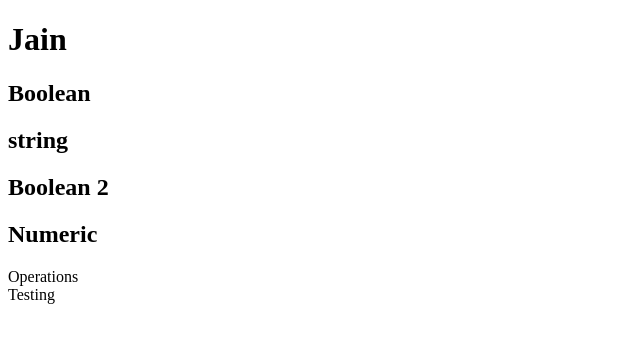
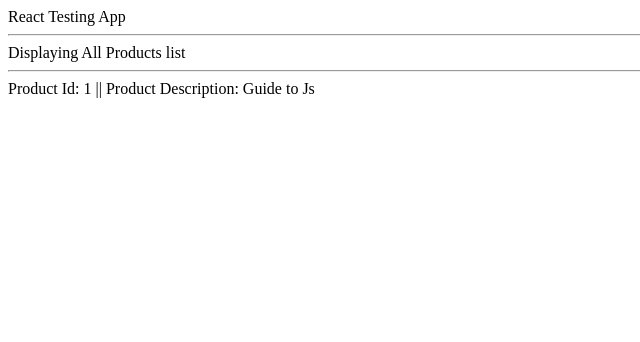
Before and after one commit to rishabhjj/React-Tutorial, a React app: page / in a window 1280 px wide. Shown: the top 342 px of the page, without its empty margins (0-640 px from the left). Built offline with nearby package versions, Linux system fonts and the light colour scheme.

Commit message:
Commit 3- Functional vs Class Component

```diff
--- /dev/null
+++ b/src/App.js
@@ -0,0 +1,19 @@
+import React, { Component } from 'react';
+import ProductsCatalog from './containers/ProductsCatalog';
+
+class App extends Component {
+  render() {
+    return (
+      <div >
+        React Testing App
+        <ProductsCatalog product = {
+      {
+        id: 1,
+        desc: 'Guide to Js'
+      } }/>
+      </div>
+    )
+  }
+}
+
+export default App;
--- a/src/components/App.js
+++ /dev/null
@@ -1,21 +0,0 @@
-import React, { Component } from 'react';
-
-class App extends Component {
-  render() {
-    return (
-      <div>
-        <h1 name ="Rishabh" className = "first">Jain</h1>
-        <h2 name htmlFor = "test">Boolean</h2>
-        <h2 name= "true">string</h2>
-        <h2 name = {false}> Boolean 2</h2>
-        <h2 name = {1}> Numeric</h2>
-        <div name = { 10 + 20 }> Operations</div>
-        <div>
-          <div>Testing</div>
-        </div>
-      </div>
-    )
-  }
-}
-
-export default App;
--- /dev/null
+++ b/src/components/Product.js
@@ -0,0 +1,6 @@
+import React from 'react';
+
+const Products = (props) => {
+  return <div>Product Id:  {props.product.id} || Product Description: {props.product.desc}</div>
+}
+export default Products;
--- /dev/null
+++ b/src/containers/ProductsCatalog.js
@@ -0,0 +1,15 @@
+import React, { Component } from 'react'
+import Products from '../components/Product';
+
+export default class ProductsCatalog extends Component {
+  render() {
+    return (
+      <div>
+        <hr />
+        Displaying All Products list
+        <hr />
+        <Products product = {this.props.product}/>
+      </div>
+    )
+  }
+}
--- a/src/index.js
+++ b/src/index.js
@@ -1,5 +1,5 @@
 import React from 'react';
 import ReactDOM from 'react-dom';
-import App from './components/App';
+import App from '../src/App';
 
 ReactDOM.render(<App/>, document.getElementById('app'));
```
